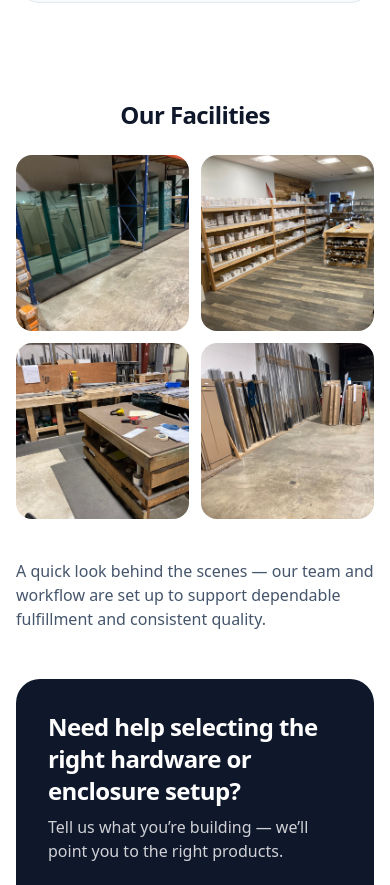
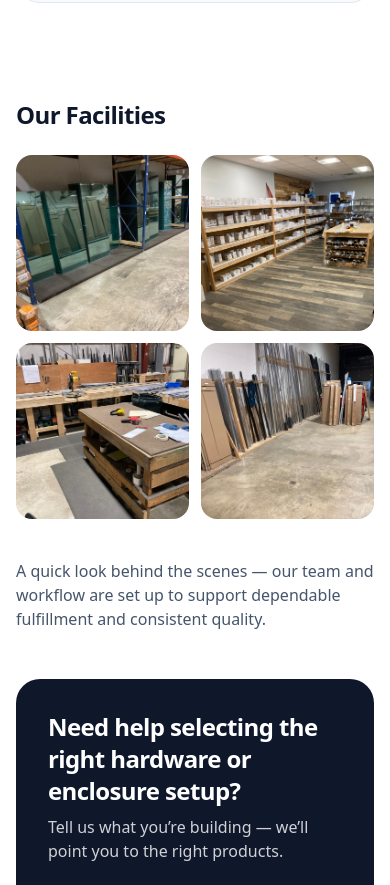
Before and after one commit to Robn8/serfs, a React (Vite) app: page / in a window 390 px wide. Shown: the part 3397-4282 px from the top of the page. Built offline with nearby package versions, Linux system fonts and the light colour scheme.

Commit message:
OF section mobile update

```diff
--- a/src/pages/HomePage.jsx
+++ b/src/pages/HomePage.jsx
@@ -376,7 +376,7 @@ export default function HomePage() {
       <section className="scroll-mt-24 mx-auto max-w-6xl px-4 py-12" id="facilities">
         {/* Mobile-only facilities header */}
         <div className="mb-6 lg:hidden">
-          <h2 className="text-2xl font-semibold tracking-tight text-center">
+          <h2 className="text-2xl font-semibold tracking-tight ">
             Our Facilities
           </h2>
         </div>
```
